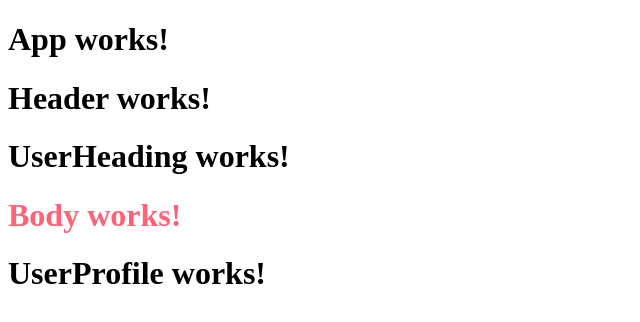
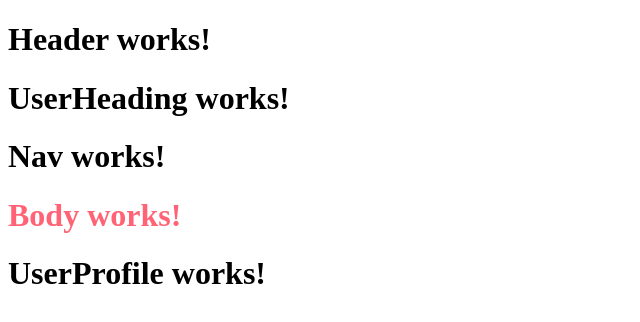
Before and after one commit to alspdx/formulary, a React app: page /#/user in a window 1280 px wide. Shown: the top 322 px of the page, without its empty margins (0-640 px from the left). Built offline with nearby package versions, Linux system fonts and the light colour scheme.

Commit message:
add nav component

```diff
--- a/src/components/App.jsx
+++ b/src/components/App.jsx
@@ -7,14 +7,13 @@ function App() {
     <div>
       <style jsx global>{`
         :root {
-          --primary-color: #ff6375;
-          --secondary-color: #78e2d8;
-          --tertiary-color: #daffef;
-          --light-color: #f9f9f9;
-          --dark-color: #3d3d3d;
+          --primary: #ff6375;
+          --secondary: #78e2d8;
+          --tertiary: #daffef;
+          --white: #f9f9f9;
+          --black: #3d3d3d;
         }
       `}</style>
-      <h1>App works!</h1>
       <Header />
       <Body />
     </div>
--- a/src/components/Body.jsx
+++ b/src/components/Body.jsx
@@ -11,10 +11,10 @@ function Body() {
     <div>
       <style jsx>{`
         h1 {
-          color: var(--primary-color);
+          color: var(--primary);
         }
 
-              `}</style>
+      `}</style>
       <h1>Body works!</h1>
       <Switch>
         <Route exact path='/' component={Login} />
--- a/src/components/Header.jsx
+++ b/src/components/Header.jsx
@@ -1,11 +1,13 @@
 import React from 'react';
 import UserHeading from './UserHeading';
+import Nav from './Nav';
 
 function Header() {
   return (
     <div>
       <h1>Header works!</h1>
       <UserHeading />
+      <Nav />
     </div>
   );
 }
--- /dev/null
+++ b/src/components/Nav.jsx
@@ -0,0 +1,9 @@
+import React from 'react';
+
+const Nav = () => (
+  <div>
+    <h1>Nav works!</h1>
+  </div>
+)
+
+export default Nav;
```
